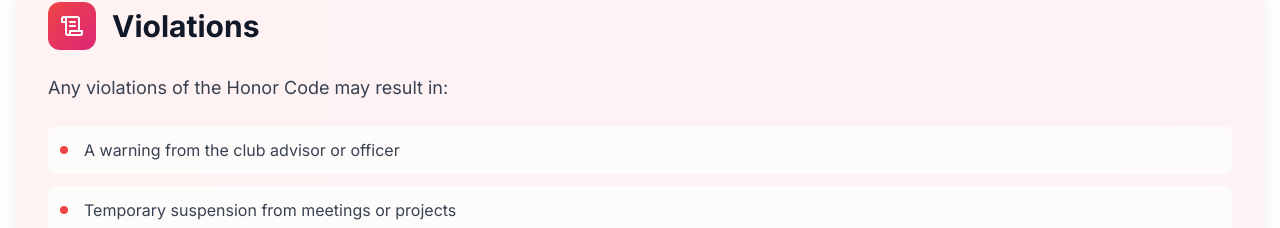
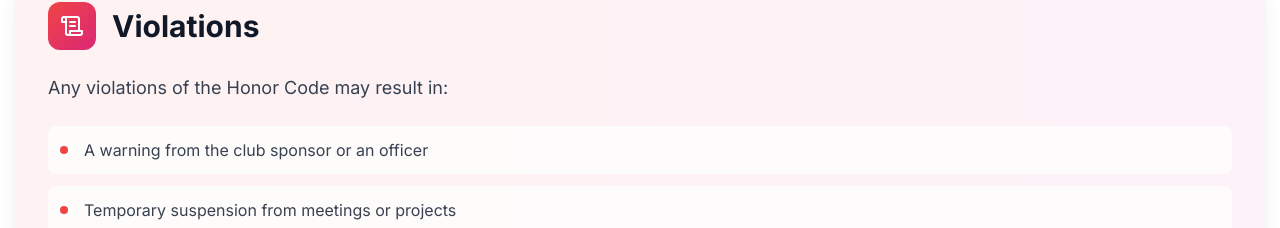
Before and after one commit to programmingcvhs/programmingcvhs.github.io, a Next.js app: page /honor-code in a window 1280 px wide. Shown: the part 2892-3120 px from the top of the page. Built offline with nearby package versions, Linux system fonts and the light colour scheme.

Commit message:
Update page.tsx

```diff
--- a/app/honor-code/page.tsx
+++ b/app/honor-code/page.tsx
@@ -84,7 +84,7 @@ const sections = [
 ]
 
 const violations = [
-  "A warning from the club advisor or officer",
+  "A warning from the club sponsor or an officer",
   "Temporary suspension from meetings or projects",
   "Removal from the club (for repeated or serious offenses)"
 ]
```
